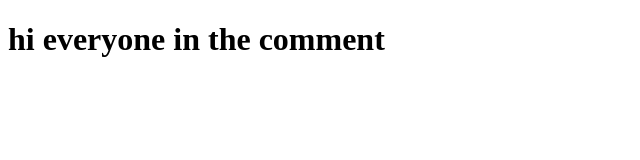
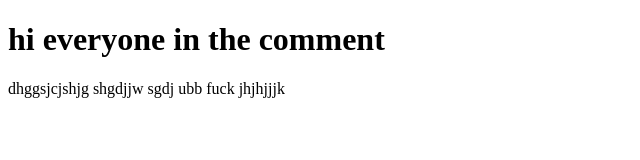
Before and after one commit to Jameskaria2356/first-project, a plain HTML site: page index.html in a window 1280 px wide. Shown: the whole page, without its empty margins (0-640 px from the left). Drawn offline with Linux system fonts and the light colour scheme.

Commit message:
hallo today nigga

```diff
--- a/index.html
+++ b/index.html
@@ -7,5 +7,6 @@
 </head>
 <body>
     <h1>hi everyone in the comment <section></section></h1>
+    <p> dhggsjcjshjg shgdjjw sgdj ubb   fuck  jhjhjjjk</p>
 </body>
 </html>
```
